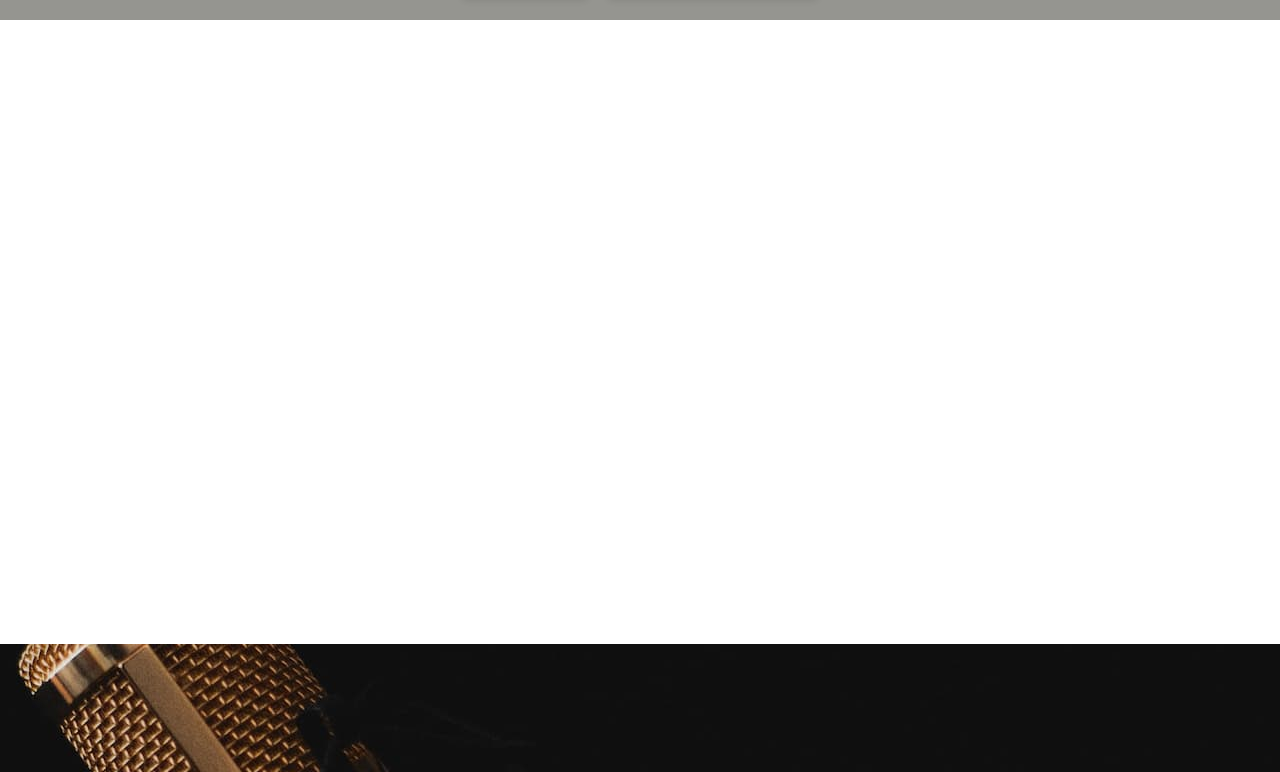
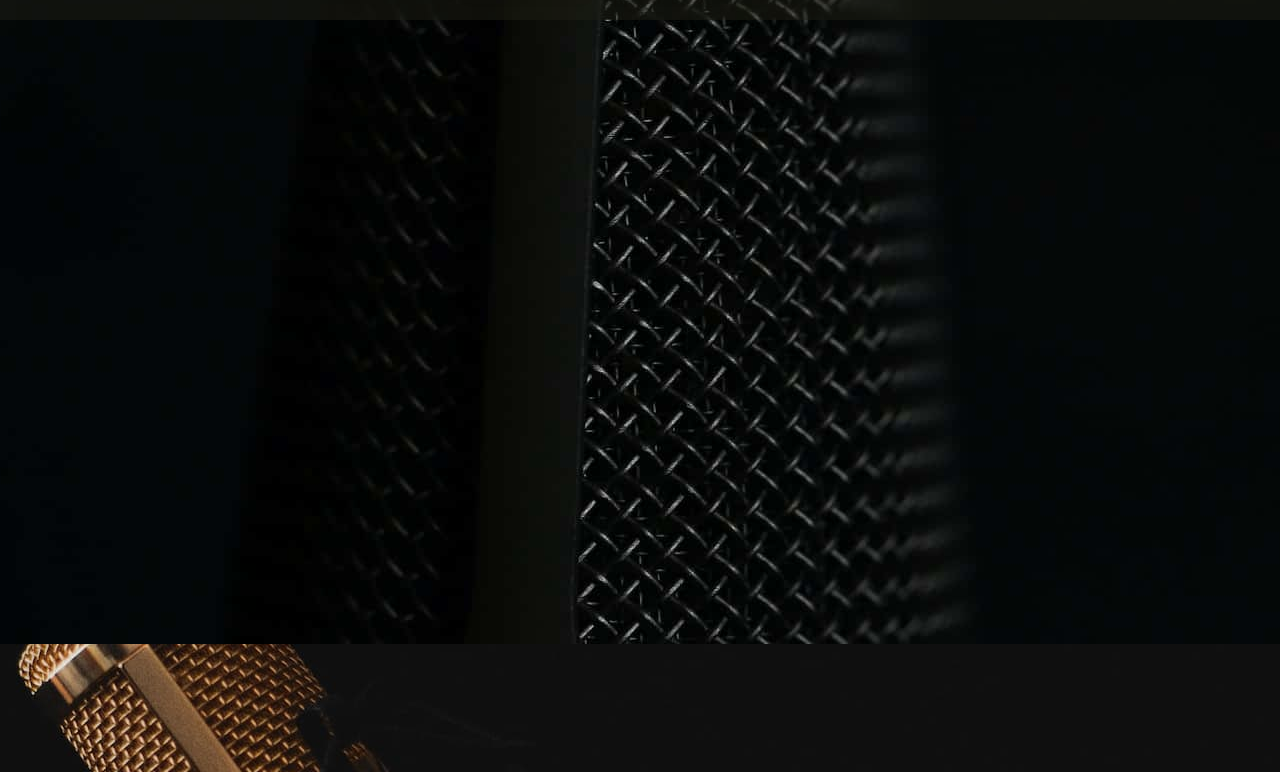
Before and after one commit to romahalaichuk/D-VOICE, a plain HTML site: page index.html in a window 1280 px wide. Shown: the part 156-928 px from the top of the page. Drawn offline with nearby package versions, Linux system fonts and the light colour scheme.

Commit message:
pikciers

```diff
--- a/sass/components/hom/_home.scss
+++ b/sass/components/hom/_home.scss
@@ -1,5 +1,5 @@
 .home__container {
-  background-image: url(images/home-background.jpg);
+  background-image: url(/images/home-background.jpg);
   background-repeat: no-repeat;
   background-position: center;
   @media (max-width: 768px) {
```
Also changed, not shown: css/main.min.css, 1 other file.
